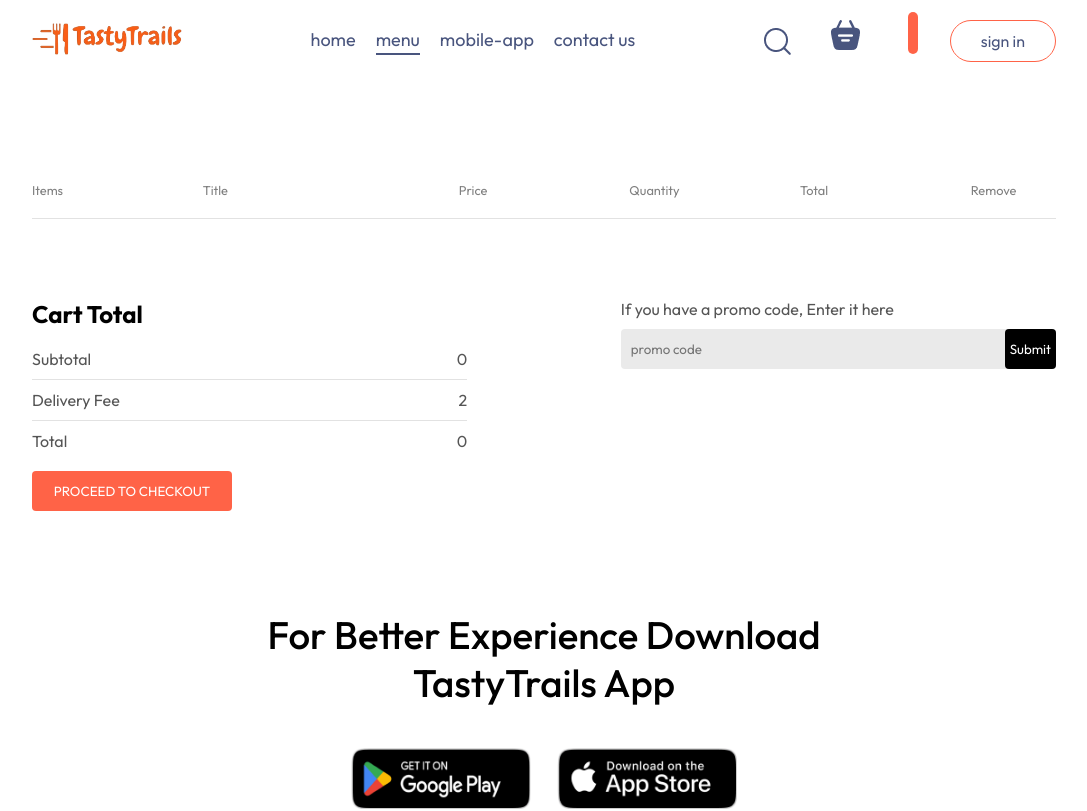
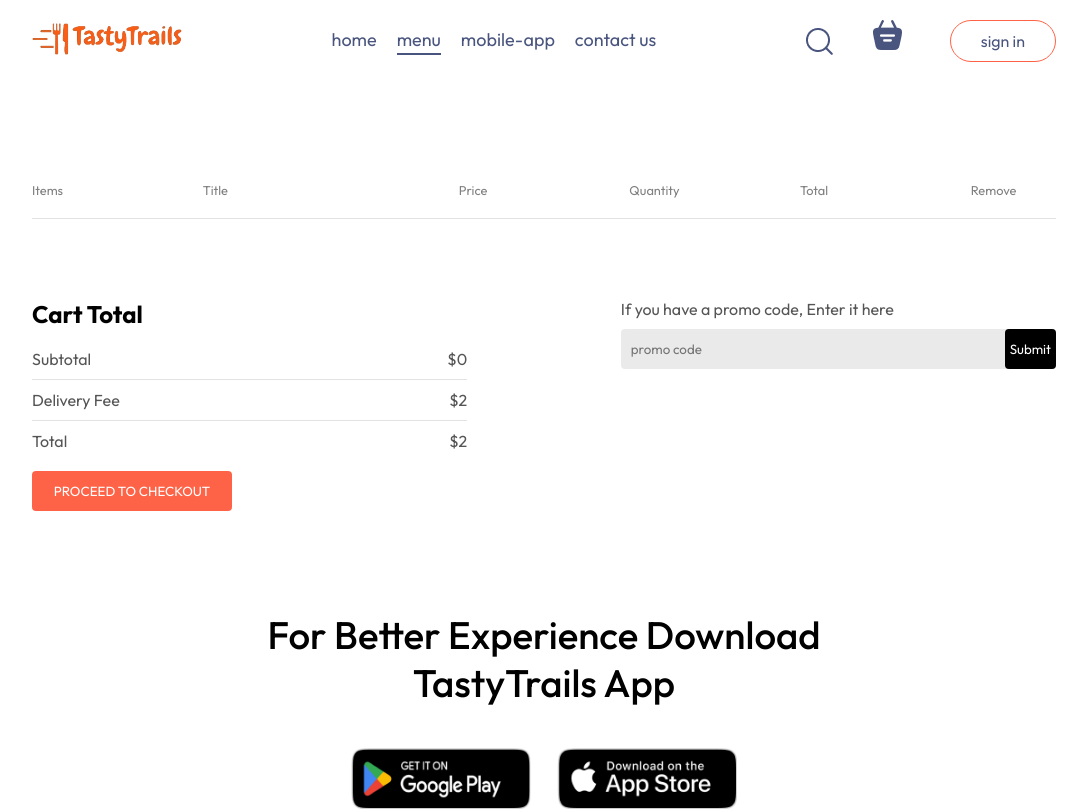
Before and after one commit to ThishmiGunawardhana/TastyTrails_MERN, a React (Vite) app in the folder frontend/: page /cart in a window 1280 px wide. Shown: the top 811 px of the page, without its empty margins (96-1183 px from the left). Built offline with nearby package versions, Linux system fonts and the light colour scheme.

Commit message:
create placeorder page and fixed errors

```diff
--- a/frontend/src/components/FoodItem/FoodItem.jsx
+++ b/frontend/src/components/FoodItem/FoodItem.jsx
@@ -38,7 +38,7 @@
       <div className="food-item-info">
         <div className="food-item-name-rating">
           <p>{name}</p>
-          <img src={assets.rating_stars} alt="Rating" /> {/* Corrected typo */}
+          <img src={assets.rating_starts} alt="Rating" /> {/* Corrected typo */}
         </div>
         <p className='food-item-desc'>{description}</p>
         <p className='food-item-price'>${price}</p>
--- a/frontend/src/components/Navbar/Navbar.css
+++ b/frontend/src/components/Navbar/Navbar.css
@@ -49,17 +49,17 @@
 .navbar-search-icon{
     position: relative;
     display: flex;
-    gap: 40px;
+    gap: 24px;
 }
 
 .navbar-search-icon .dot{
-    position: relative;
-    min-width: 10px;
-    min-height: 10px;
+    position: absolute;
+    min-width: 8px;
+    min-height: 8px;
     background-color: tomato;
-    border-radius: 5px;
-    top: -8px;
-    right: -8px;
+    border-radius: 10px;
+    top: 0px;
+    right: 118px;
 }
 
 @media (max-width:900px) {
--- a/frontend/src/components/Navbar/Navbar.jsx
+++ b/frontend/src/components/Navbar/Navbar.jsx
@@ -1,13 +1,16 @@
 /* eslint-disable no-unused-vars */
-import React, { useState } from 'react'
+import React, { useContext, useState } from 'react'
 import './Navbar.css'
 import { assets } from '../../assets/assets'
 import { Link } from 'react-router-dom';
+import { StoreContext } from '../../context/StoreContext';
 
 // eslint-disable-next-line react/prop-types
 const Navbar = ({setShowLogin}) => {
 
     const [menu,setMenu] = useState("menu");
+
+    const {getTotalCartAmount} = useContext(StoreContext);
 
   return (
     <div className='navbar'>
@@ -22,7 +25,7 @@
           <img src={assets.search_icon} alt="" />
           <div className="navbar-search-icon">
             <Link to='/cart'><img src={assets.basket_icon} alt="" /></Link>
-            <div className="dot"></div>
+            <div className={getTotalCartAmount()===0?"":"dot"}></div>
             <div>
               <button onClick={()=>setShowLogin(true)}>sign in</button>
             </div>
--- a/frontend/src/context/StoreContext.jsx
+++ b/frontend/src/context/StoreContext.jsx
@@ -1,4 +1,5 @@
 /* eslint-disable react/prop-types */
+// eslint-disable-next-line no-unused-vars
 import { createContext, useEffect, useState } from "react";
 import { food_list } from "../assets/assets";
 export const StoreContext = createContext(null)
@@ -19,16 +20,25 @@
         setCartItems((prev)=>({...prev,[itemId]:prev[itemId]-1}))
     }
 
-    useEffect(()=>{
-        console.log(cartItems);
-    },[cartItems])
+    const getTotalCartAmount = () => {
+        let totalAmount = 0;
+        for(const item in cartItems)
+        {
+            if (cartItems[item]>0) {
+                let itemInfo = food_list.find((product)=>product._id === item);
+                totalAmount += itemInfo.price*cartItems[item];
+            }
+        }
+        return totalAmount;
+    }
 
     const contextValue = {
         food_list,
         cartItems,
         setCartItems,
         addToCart,
-        removeFromCart
+        removeFromCart,
+        getTotalCartAmount
     }
 
     return (
--- a/frontend/src/pages/Cart/Cart.jsx
+++ b/frontend/src/pages/Cart/Cart.jsx
@@ -2,10 +2,13 @@
 import React, { useContext } from 'react'
 import './Cart.css'
 import { StoreContext } from '../../context/StoreContext'
+import { useNavigate } from 'react-router-dom';
 
 const Cart = () => {
 
-    const { cartItems, food_list, removeFromCart } = useContext(StoreContext);
+    const { cartItems, food_list, removeFromCart, getTotalCartAmount } = useContext(StoreContext);
+
+    const navigate = useNavigate();
 
     return (
         <div className='cart'>
@@ -45,20 +48,20 @@
                 <div>
                   <div className="cart-total-details">
                     <p>Subtotal</p>
-                    <p>{0}</p>
+                    <p>${getTotalCartAmount()}</p>
                   </div>
                   <hr />
                   <div className="cart-total-details">
                     <p>Delivery Fee</p>
-                    <p>{2}</p>
+                    <p>${2}</p>
                   </div>
                   <hr />
                   <div className="cart-total-details">
                     <p>Total</p>
-                    <p>{0}</p>
+                    <p>${getTotalCartAmount()+2}</p>
                   </div>
                 </div>
-                <button>PROCEED TO CHECKOUT</button>
+                <button onClick={()=>navigate('/order')}>PROCEED TO CHECKOUT</button>
               </div>
               <div className="cart-promocode">
                 <div>
--- a/frontend/src/pages/PlaceOrder/PlaceOrder.jsx
+++ b/frontend/src/pages/PlaceOrder/PlaceOrder.jsx
@@ -1,12 +1,55 @@
 // eslint-disable-next-line no-unused-vars
-import React from 'react'
+import React, { useContext } from 'react'
 import './PlaceOrder.css'
 
 const PlaceOrder = () => {
+
+  // eslint-disable-next-line no-undef
+  const {getTotalCartAmount} = useContext(StoreContext)
+
   return (
-    <div>
-
-    </div>
+    <form className="place-order">
+      <div className="place-order-left">
+        <p className="title">Delivery Information</p>
+        <div className="multi-fields">
+          <input type="text" placeholder='First name'/>
+          <input type="text" placeholder='Last name'/>
+        </div>
+        <input type="text" placeholder='Email address'/>
+        <input type="text" placeholder='Street'/>
+        <div className="multi-fields">
+          <input type="text" placeholder='City'/>
+          <input type="text" placeholder='State'/>
+        </div>
+        <div className="multi-fields">
+          <input type="text" placeholder='Zip code'/>
+          <input type="text" placeholder='Country'/>
+        </div>
+        <input type="text" placeholder='Phone'/>
+      </div>
+      <div className="place-order-right">
+      <div className="cart-total">
+                <h2>Cart Total</h2>
+                <div>
+                  <div className="cart-total-details">
+                    <p>Subtotal</p>
+                    <p>${getTotalCartAmount()}</p>
+                  </div>
+                  <hr />
+                  <div className="cart-total-details">
+                    <p>Delivery Fee</p>
+                    <p>${2}</p>
+                  </div>
+                  <hr />
+                  <div className="cart-total-details">
+                    <p>Total</p>
+                    <p>${getTotalCartAmount()+2}</p>
+                  </div>
+                </div>
+                <button>PROCEED TO PAYMENT</button>
+              </div>
+      </div>
+    </form>
   )
 }
 
```
